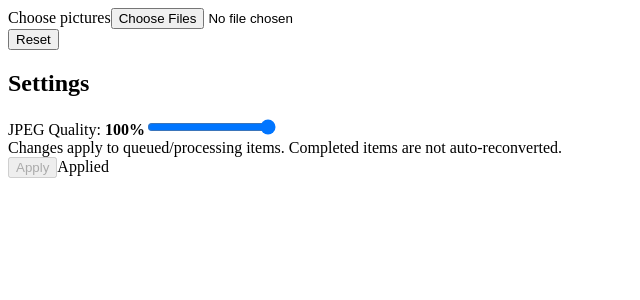
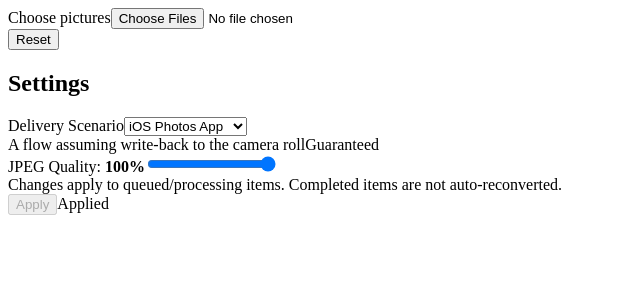
Before and after one commit to i5irin/gyupic, a React (Vite) app: page / in a window 1280 px wide. Shown: the top 300 px of the page, without its empty margins (0-640 px from the left). Built offline with nearby package versions, Linux system fonts and the light colour scheme.

Commit message:
feat: add delivery scenario selector UI

```diff
--- a/src/App.tsx
+++ b/src/App.tsx
@@ -1,4 +1,11 @@
-import { useCallback, useEffect, useRef, useReducer, useState } from 'react';
+import {
+  useCallback,
+  useEffect,
+  useMemo,
+  useRef,
+  useReducer,
+  useState,
+} from 'react';
 import ImageFileService from './services/image-file-service';
 import FilePicker from './components/FilePicker';
 import ItemsGrid from './components/ItemsGrid';
@@ -8,6 +15,10 @@ import appReducer, { initialState } from './state/appReducer';
 import type { JobItem } from './state/jobTypes';
 import { selectGridItems } from './state/selectors';
 import { runProcessingPipeline } from './core/pipeline/processingPipeline';
+import {
+  DELIVERY_SCENARIOS,
+  type DeliveryScenarioId,
+} from './domain/deliveryScenarios';
 
 function createId(): string {
   if (typeof crypto !== 'undefined' && 'randomUUID' in crypto) {
@@ -194,6 +205,34 @@ export default function App() {
     [dispatch, showToast],
   );
 
+  const scenarioOptions = useMemo(
+    () =>
+      Object.values(DELIVERY_SCENARIOS)
+        .filter((scenario) => scenario.category === 'stable')
+        .map((scenario) => ({
+          id: scenario.id,
+          title: scenario.title,
+          description: scenario.description,
+          guarantee: scenario.guarantee,
+        })),
+    [],
+  );
+
+  const onChangeScenario = useCallback(
+    (scenarioId: string) => {
+      const typedId = scenarioId as DeliveryScenarioId;
+      if (typedId === stateRef.current.deliveryScenarioId) {
+        return;
+      }
+      dispatch({ type: 'SET_DELIVERY_SCENARIO', scenarioId: typedId });
+      const scenario = DELIVERY_SCENARIOS[typedId];
+      if (scenario) {
+        showToast(`Scenario: ${scenario.title}`);
+      }
+    },
+    [dispatch, showToast],
+  );
+
   const isCanceledNow = (id: string) => {
     const now = stateRef.current;
     const it = now.items.find((x) => x.id === id);
@@ -348,6 +387,9 @@ export default function App() {
 
       <SettingsPanel
         currentJpegQuality={state.settings.jpegQuality}
+        scenarioId={state.deliveryScenarioId}
+        scenarioOptions={scenarioOptions}
+        onChangeScenario={onChangeScenario}
         onApply={onApplySettings}
       />
 
--- a/src/components/SettingsPanel.module.css
+++ b/src/components/SettingsPanel.module.css
@@ -35,6 +35,22 @@
   width: 100%;
 }
 
+.settings-panel-select {
+  width: 100%;
+  padding: 6px 8px;
+  border-radius: 8px;
+  border: 1px solid rgb(0 0 0 / 18%);
+  background: #fff;
+}
+
+.settings-panel-scenario-description {
+  font-size: 12px;
+  line-height: 1.4;
+  display: flex;
+  flex-direction: column;
+  gap: 4px;
+}
+
 .settings-panel-note {
   font-size: 12px;
   line-height: 1.4;
@@ -64,3 +80,28 @@
   font-size: 12px;
   opacity: 0.8;
 }
+
+.settings-panel-badge {
+  display: inline-flex;
+  align-items: center;
+  width: fit-content;
+  font-size: 11px;
+  font-weight: 600;
+  padding: 2px 8px;
+  border-radius: 999px;
+}
+
+.settings-panel-badge-guaranteed {
+  background: #e6f7ee;
+  color: #117a42;
+}
+
+.settings-panel-badge-best-effort {
+  background: #fff6e5;
+  color: #946200;
+}
+
+.settings-panel-badge-unverified {
+  background: #ffecec;
+  color: #a11a1a;
+}
--- a/src/components/SettingsPanel.tsx
+++ b/src/components/SettingsPanel.tsx
@@ -1,12 +1,28 @@
 import { useEffect, useMemo, useState } from 'react';
 import styles from './SettingsPanel.module.css';
 
+type ScenarioOption = {
+  id: string;
+  title: string;
+  description: string;
+  guarantee: 'guaranteed' | 'best-effort' | 'unverified';
+};
+
 type Props = {
   currentJpegQuality: number;
+  scenarioId: string;
+  scenarioOptions: ScenarioOption[];
+  onChangeScenario: (id: string) => void;
   onApply: (jpegQuality: number) => void;
 };
 
-export default function SettingsPanel({ currentJpegQuality, onApply }: Props) {
+export default function SettingsPanel({
+  currentJpegQuality,
+  scenarioId,
+  scenarioOptions,
+  onChangeScenario,
+  onApply,
+}: Props) {
   const MIN = 0.1;
   const MAX = 1.0;
   const STEP = 0.05;
@@ -31,6 +47,35 @@ export default function SettingsPanel({ currentJpegQuality, onApply }: Props) {
     [draftQuality, currentJpegQuality],
   );
 
+  const selectedScenario = useMemo(
+    () => scenarioOptions.find((option) => option.id === scenarioId),
+    [scenarioId, scenarioOptions],
+  );
+
+  const scenarioBadgeClass = (guarantee: ScenarioOption['guarantee']) => {
+    switch (guarantee) {
+      case 'best-effort':
+        return styles.settingsPanelBadgeBestEffort;
+      case 'unverified':
+        return styles.settingsPanelBadgeUnverified;
+      case 'guaranteed':
+      default:
+        return styles.settingsPanelBadgeGuaranteed;
+    }
+  };
+
+  const scenarioBadgeLabel = (guarantee: ScenarioOption['guarantee']) => {
+    switch (guarantee) {
+      case 'best-effort':
+        return 'Best effort';
+      case 'unverified':
+        return 'Unverified';
+      case 'guaranteed':
+      default:
+        return 'Guaranteed';
+    }
+  };
+
   return (
     <section className={styles.settingsPanel} aria-label="Settings">
       <div className={styles.settingsPanelHeader}>
@@ -38,6 +83,47 @@ export default function SettingsPanel({ currentJpegQuality, onApply }: Props) {
       </div>
 
       <div className={styles.settingsPanelBody}>
+        {scenarioOptions.length > 0 && (
+          <div className={styles.settingsPanelRow}>
+            <label
+              className={styles.settingsPanelLabel}
+              htmlFor="deliveryScenario"
+            >
+              Delivery Scenario
+              <select
+                id="deliveryScenario"
+                className={styles.settingsPanelSelect}
+                value={scenarioId}
+                onChange={(e) => {
+                  const next = e.currentTarget.value;
+                  if (next !== scenarioId) {
+                    onChangeScenario(next);
+                  }
+                }}
+              >
+                {scenarioOptions.map((option) => (
+                  <option key={option.id} value={option.id}>
+                    {option.title}
+                  </option>
+                ))}
+              </select>
+            </label>
+
+            {selectedScenario && (
+              <div className={styles.settingsPanelScenarioDescription}>
+                <span>{selectedScenario.description}</span>
+                <span
+                  className={`${styles.settingsPanelBadge} ${scenarioBadgeClass(
+                    selectedScenario.guarantee,
+                  )}`}
+                >
+                  {scenarioBadgeLabel(selectedScenario.guarantee)}
+                </span>
+              </div>
+            )}
+          </div>
+        )}
+
         <div className={styles.settingsPanelRow}>
           <label className={styles.settingsPanelLabel} htmlFor="jpegQuality">
             JPEG Quality: <strong>{Math.round(draftQuality * 100)}%</strong>
```
